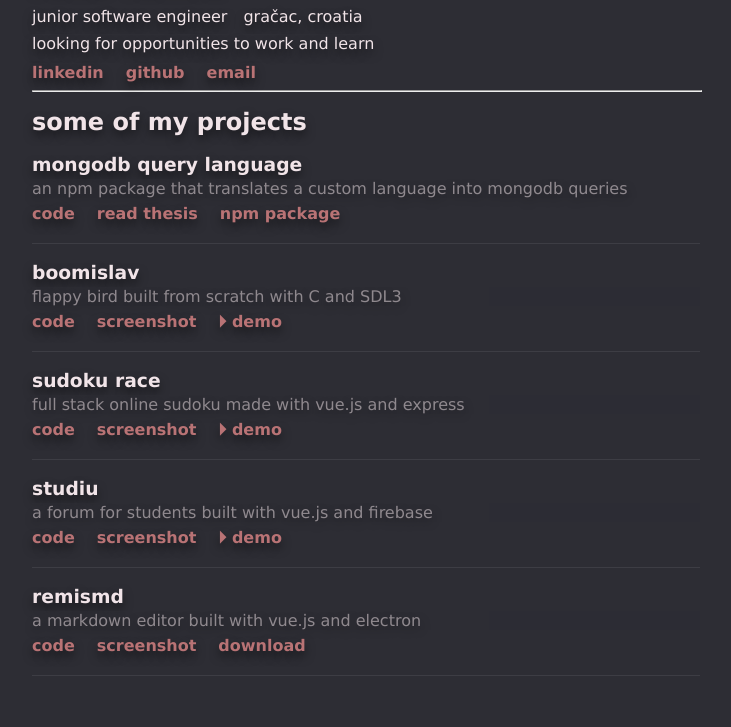
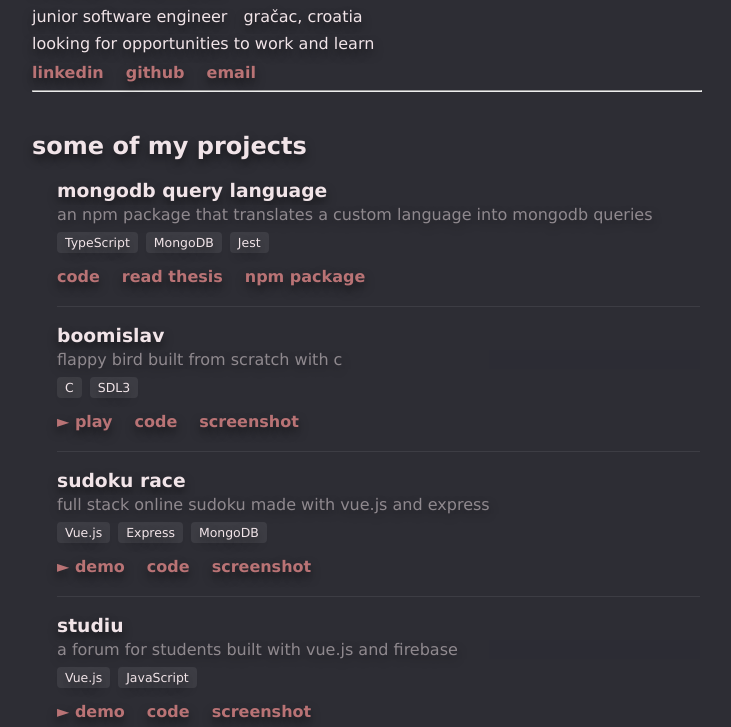
Before and after one commit to rfumic/rfumic.github.io, a plain HTML site: page index.html in a window 1280 px wide. Shown: the part 73-800 px from the top of the page, without its empty margins (274-1005 px from the left). Drawn offline with Linux system fonts and the light colour scheme.

Commit message:
add tech stack tags

```diff
--- a/index.html
+++ b/index.html
@@ -31,9 +31,18 @@
                 margin: 1em;
             }
 
+            main h2 {
+                margin-top: 40px;
+                margin-bottom: 20px;
+            }
+
             hr {
                 width: 100%;
                 margin: 1vh 0;
+            }
+
+            article {
+                margin-left: 25px;
             }
 
             .link {
@@ -51,6 +60,7 @@
                 font-weight: bold;
                 display: flex;
                 gap: 12px;
+                margin-top: 4px;
             }
 
             section {
@@ -94,6 +104,20 @@
                 row-gap: 0.5em;
                 margin: 10px 0;
             }
+
+            .stack {
+                display: flex;
+                gap: 8px;
+                margin: 8px 0 14px 0;
+            }
+
+            .stack span {
+                padding: 3px 8px;
+                border-radius: 4px;
+                background-color: rgba(255, 255, 255, 0.08);
+                font-size: 0.78rem;
+            }
+
         </style>
     </head>
     <body>
@@ -124,6 +148,13 @@
                 <section>
                     <h3>mongodb query language</h3>
                     <p>an npm package that translates a custom language into mongodb queries</p>
+
+                    <div class="stack">
+                        <span>TypeScript</span>
+                        <span>MongoDB</span>
+                        <span>Jest</span>
+                    </div>
+
                     <div class="link_group">
                         <a class="link" href="https://github.com/rfumic/mongodb-query-language">code</a>
                         <a class="link" href="https://repozitorij.unipu.hr/islandora/object/unipu:10571">read thesis</a>
@@ -133,41 +164,66 @@
 
                 <section>
                     <h3>boomislav</h3>
-                    <p>flappy bird built from scratch with C and SDL3</p>
+                    <p>flappy bird built from scratch with c</p>
+
+                    <div class="stack">
+                        <span>C</span>
+                        <span>SDL3</span>
+                    </div>
+
                     <div class="link_group">
+                        <a class="link" href="https://rfumic.github.io/flappy-bird-clone/">&#9658; play</a>
                         <a class="link" href="https://github.com/rfumic/flappy-bird-clone">code</a>
                         <a class="link" href="#flappy_bird_img" class="btn">screenshot</a>
-                        <a class="link" href="https://rfumic.github.io/flappy-bird-clone/">⏵ demo</a>
                     </div>
                 </section>
 
                 <section>
                     <h3>sudoku race</h3>
                     <p>full stack online sudoku made with vue.js and express</p>
+
+                    <div class="stack">
+                        <span>Vue.js</span>
+                        <span>Express</span>
+                        <span>MongoDB</span>
+                    </div>
+
                     <div class="link_group">
+                        <a class="link" href="https://youtu.be/bB0h2Pw1exY">&#9658; demo</a>
                         <a class="link" href="https://github.com/rfumic/sudoku-race-frontend">code</a>
                         <a class="link" href="#sudoku_race_img" class="btn">screenshot</a>
-                        <a class="link" href="https://youtu.be/bB0h2Pw1exY">⏵ demo</a>
                     </div>
                 </section>
 
                 <section>
                     <h3>studiu</h3>
                     <p>a forum for students built with vue.js and firebase</p>
+
+                    <div class="stack">
+                        <span>Vue.js</span>
+                        <span>JavaScript</span>
+                    </div>
+
                     <div class="link_group">
+                        <a class="link" href="https://youtu.be/lMiVYMd-HxQ">&#9658; demo</a>
                         <a class="link" href="https://github.com/rfumic/studiu">code</a>
                         <a class="link" href="#studiu_img" class="btn">screenshot</a>
-                        <a class="link" href="https://youtu.be/lMiVYMd-HxQ">⏵ demo</a>
                     </div>
                 </section>
 
                 <section>
                     <h3>remismd</h3>
                     <p>a markdown editor built with vue.js and electron</p>
+
+                    <div class="stack">
+                        <span>Vue.js</span>
+                        <span>Electron</span>
+                    </div>
+
                     <div class="link_group">
                         <a class="link" href="https://github.com/rfumic/RemisMD">code</a>
+                        <a class="link" href="https://github.com/rfumic/RemisMD/releases">download</a>
                         <a class="link" href="#remis_img" class="btn">screenshot</a>
-                        <a class="link" href="https://github.com/rfumic/RemisMD/releases">download</a>
                     </div>
                 </section>
             </article>
```
